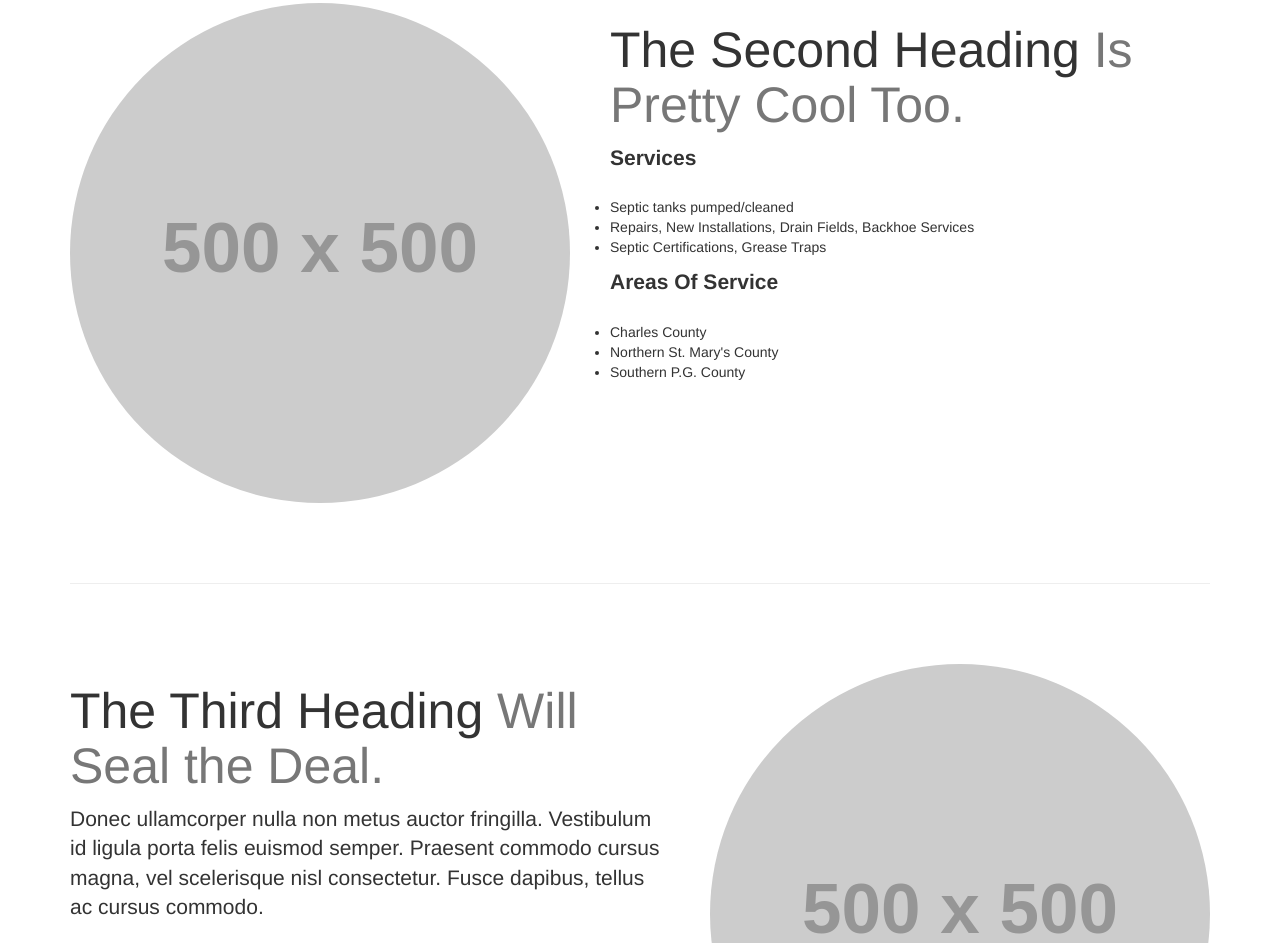
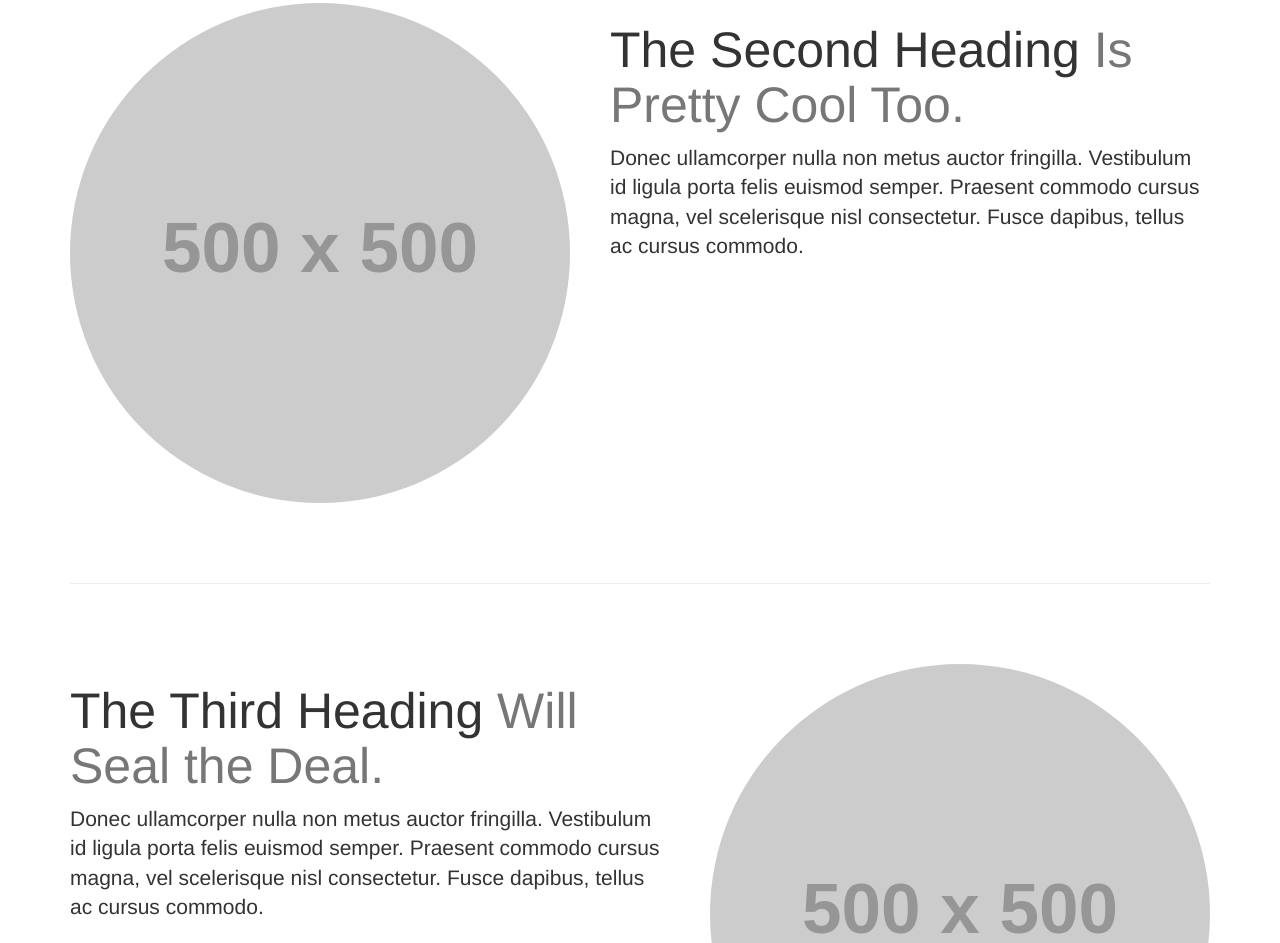
Before and after one commit to zacrahm/septic, a plain HTML site: page index.html in a window 1280 px wide. Shown: the part 1346-2289 px from the top of the page. Drawn offline with Linux system fonts and the light colour scheme; placeholder pictures from the web are drawn by us.

Commit message:
Revert "Added Services Info"
This reverts commit a749b9b3d84af3dea05676ccf33fa2bb7046df7b.

```diff
--- a/index.html
+++ b/index.html
@@ -92,34 +92,7 @@
             <h2 class="featurette-heading">The Second Heading
                 <span class="text-muted">Is Pretty Cool Too.</span>
             </h2>
-            <p class="lead">
-                <label>Services</label><br />
-                <ul>
-                    <li>
-                    Septic tanks pumped/cleaned
-                    </li>
-                    <li>
-                    Repairs, New Installations, Drain Fields, Backhoe Services
-                    </li>
-                    <li>
-                    Septic Certifications, Grease Traps
-                    </li>
-                </ul>
-            </p>
-            <p class="lead">
-                <label>Areas Of Service</label><br />
-                <ul>
-                    <li>
-                    Charles County
-                    </li>
-                    <li>
-                    Northern St. Mary's County
-                    </li>
-                    <li>
-                    Southern P.G. County
-                    </li>
-                </ul>
-            </p>
+            <p class="lead">Donec ullamcorper nulla non metus auctor fringilla. Vestibulum id ligula porta felis euismod semper. Praesent commodo cursus magna, vel scelerisque nisl consectetur. Fusce dapibus, tellus ac cursus commodo.</p>
         </div>
 
         <hr class="featurette-divider">
```
